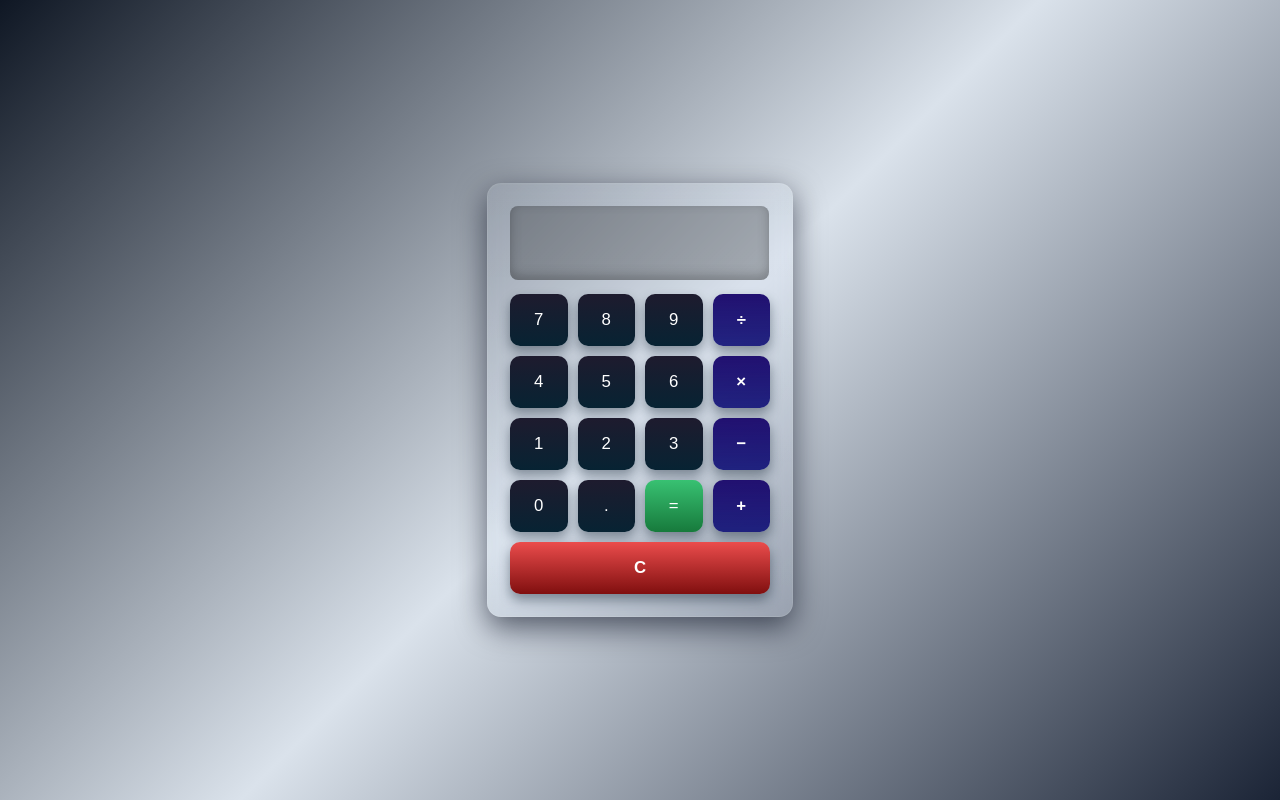
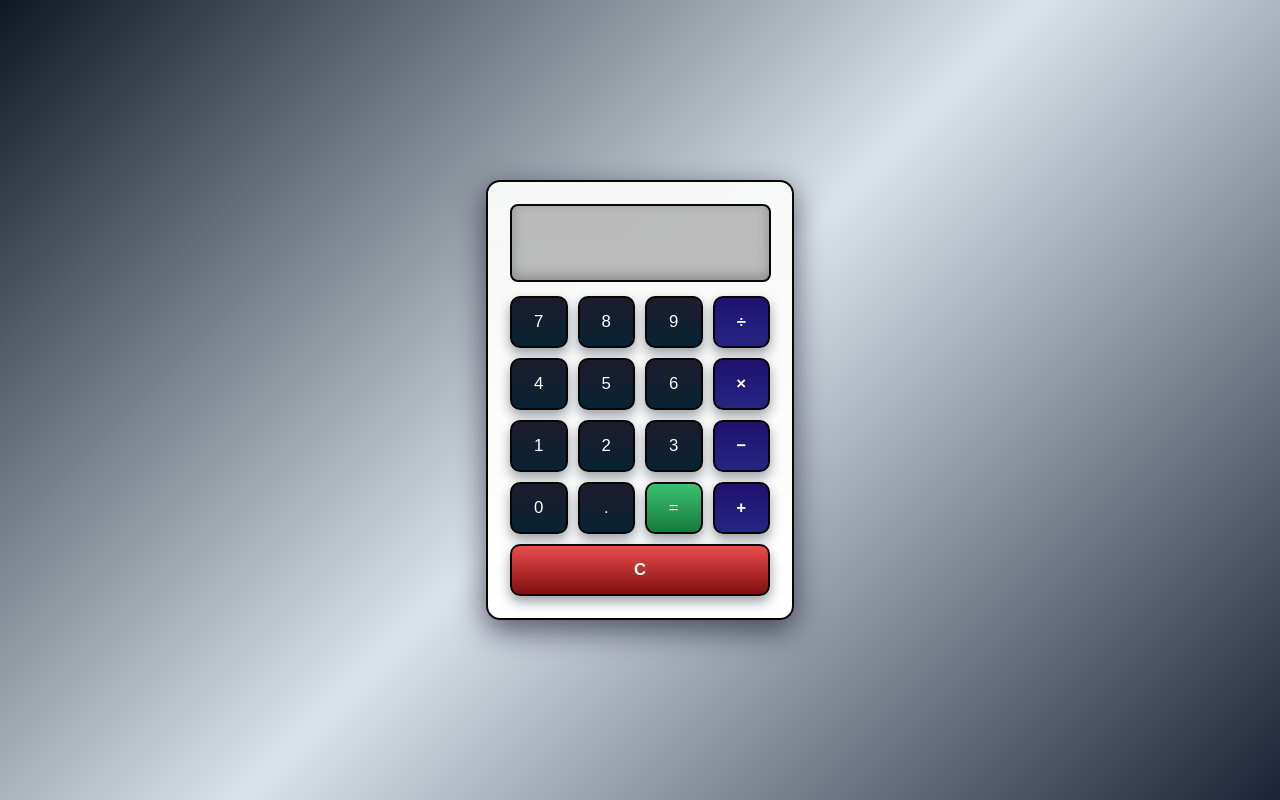
Before and after one commit to jerweenjaysoriano-dev/JAY-s-Calculator, a plain HTML site: page index.html in a window 1280 px wide. Drawn offline with Linux system fonts and the light colour scheme; files whose address does not match are found by name.

Commit message:
Update style.css

```diff
--- a/assets/css/style.css
+++ b/assets/css/style.css
@@ -11,8 +11,8 @@ body {
 
 /*  Calculator box */
 #calculator {
-  background: linear-gradient(180deg, rgba(255,255,255,0.06), rgba(255,255,255,0.03));
-  border: 1px solid rgba(255,255,255,0.08);
+  background: linear-gradient(180deg, rgba(248, 248, 248, 0.986), rgb(255, 255, 255));
+  border: 2px solid rgb(10, 6, 6);
   backdrop-filter: blur(8px) saturate(120%);
   padding: 22px;
   border-radius: 14px;
@@ -22,12 +22,12 @@ body {
 
 /*  Display */
 #display {
-  width: 92%;
+  width: 91%;
   height: 54px;
   font-size: 1.4em;
   text-align: right;
   padding: 10px;
-  border: none;
+  border:  2px solid rgb(10, 6, 6);
   outline: none;
   background: rgba(0, 0, 0, 0.25);
   color: #fffffffb;
@@ -47,7 +47,7 @@ body {
 .btn {
   height: 52px;
   font-size: 1.05em;
-  border: none;
+  border: 2px solid rgb(10, 6, 6) ;
   border-radius: 10px;
   background: linear-gradient(180deg,#1e1b2e,#072333);
   color: #fff;
```
